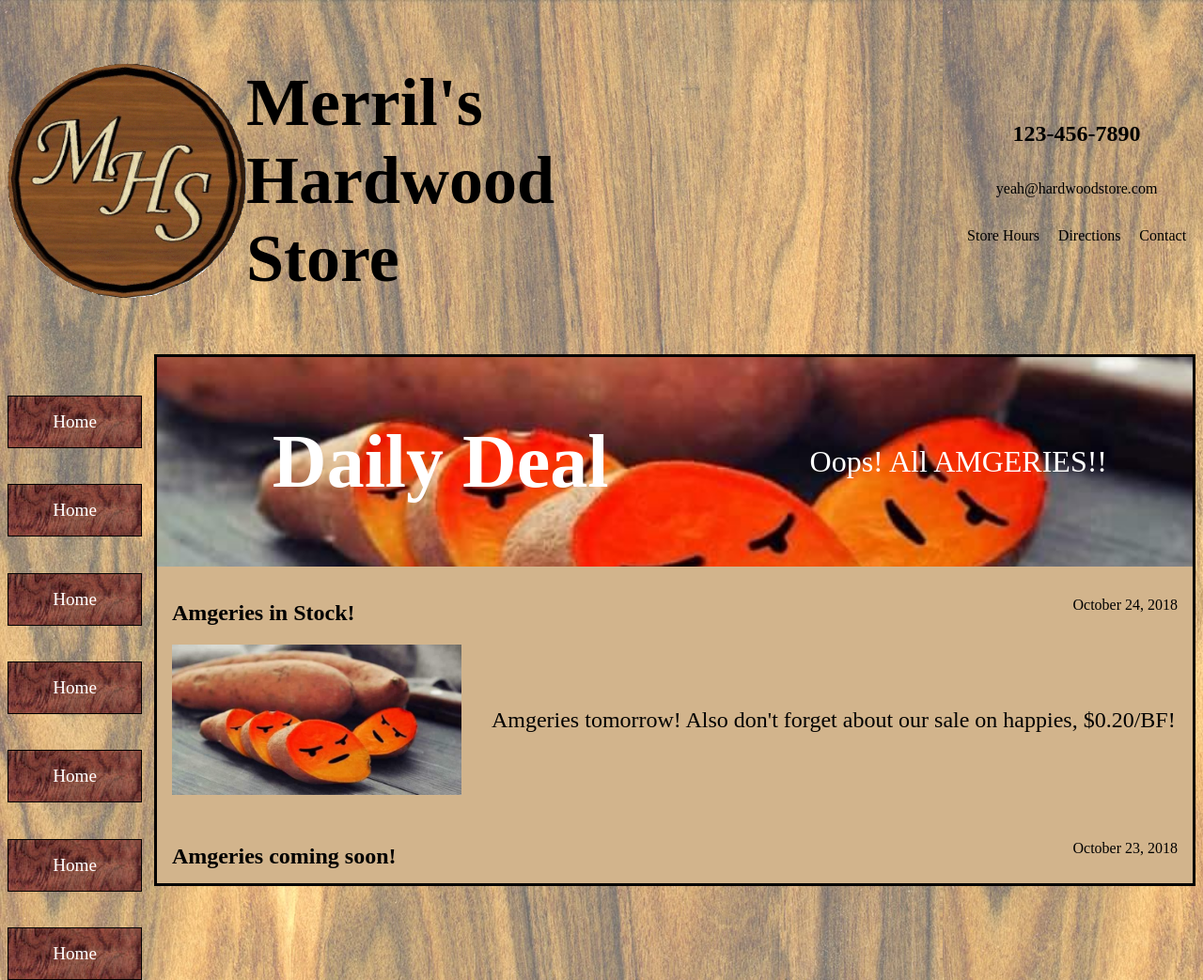
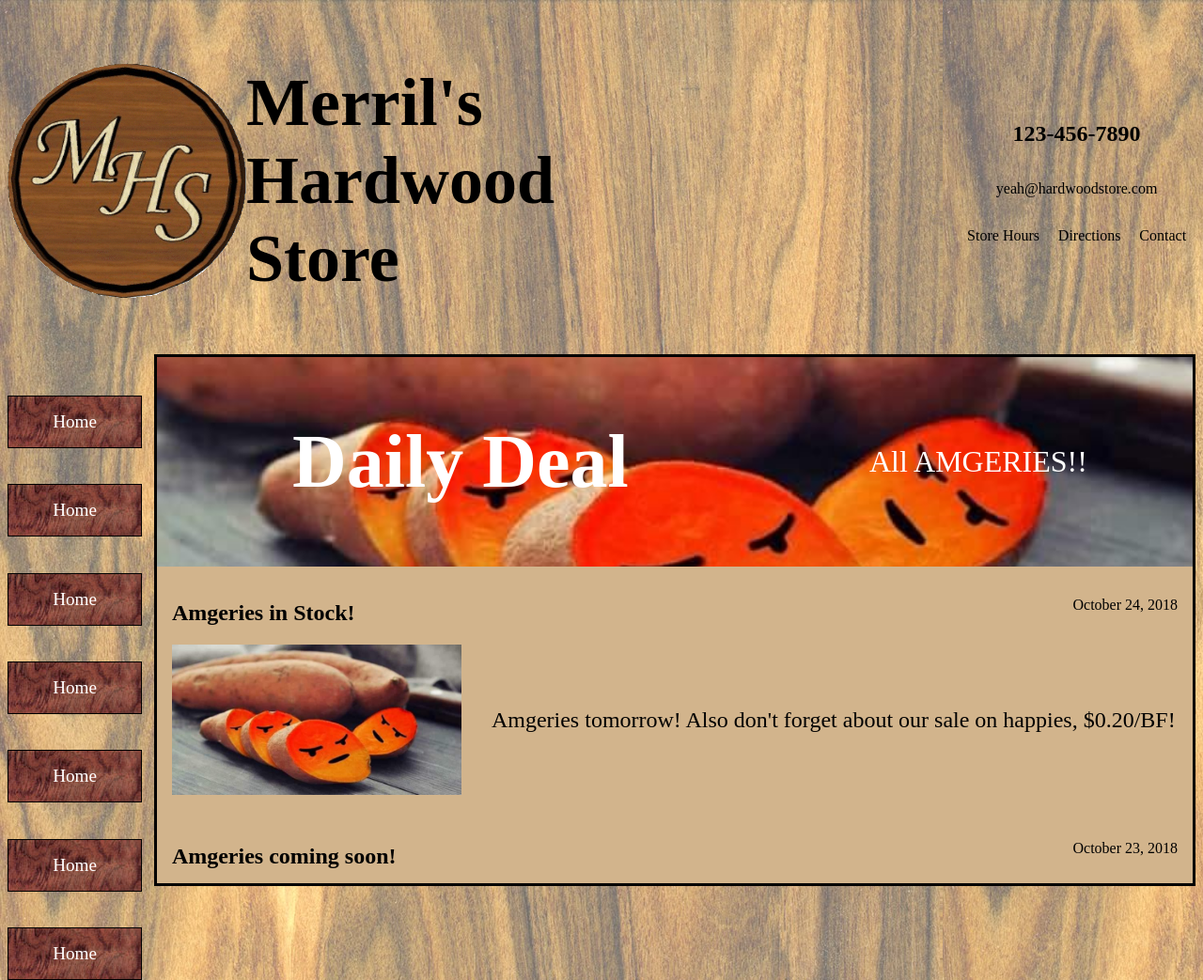
Before and after one commit to Serrowxd/MHSHardwood, a plain HTML site: page index.html in a window 1280 px wide. Shown: the whole page at 94% size. Drawn offline with Linux system fonts and the light colour scheme.

Commit message:
updated daily section

```diff
--- a/index.html
+++ b/index.html
@@ -48,7 +48,7 @@
       <div class="mainbody">
         <div class="daily_banner">
           <h1>Daily Deal</h1>
-          <p>Oops! All AMGERIES!!</p>
+          <p>All AMGERIES!!</p>
         </div>
 
         <div class="daily_item">
```
